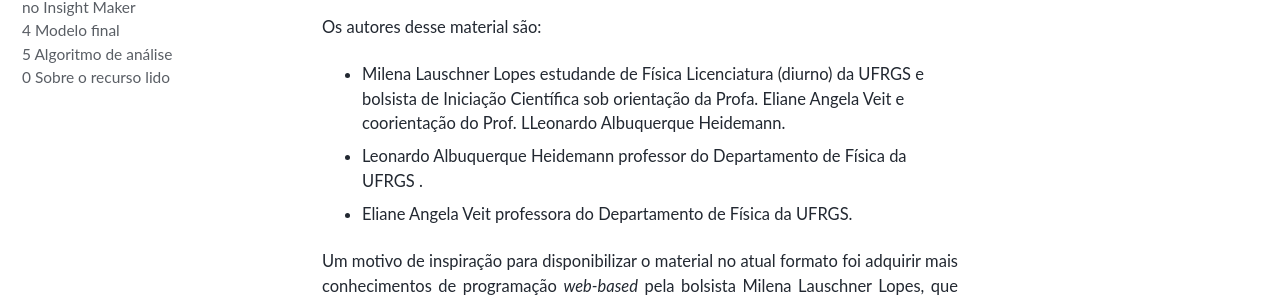
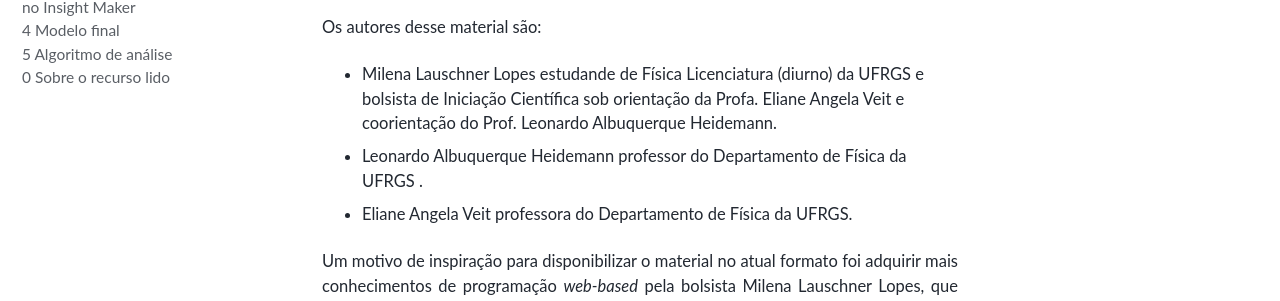
Before and after one commit to milenalauschner/MM, a Jekyll site: the page built from _pages/sobre.md, in a window 1280 px wide and 900 px high. Shown: the part 469-770 px from the top of the window. Built offline with Jekyll 4.4.1, drawn with Linux system fonts in a browser that asks for light colours; cached includes are drawn as plain includes; nearby versions of some CDN libraries; some web fonts are replaced.

Commit message:
Update sobre.md

```diff
--- a/_pages/sobre.md
+++ b/_pages/sobre.md
@@ -16,7 +16,7 @@ Esse tutorial _online_ é o resultado de um trabalho de pesquisa feito no Instit
 Os autores desse material são:
 
 
-  * Milena Lauschner Lopes estudande de Física Licenciatura (diurno) da UFRGS e bolsista de Iniciação Científica sob orientação da Profa. Eliane Angela Veit e coorientação do Prof. LLeonardo Albuquerque Heidemann.
+  * Milena Lauschner Lopes estudande de Física Licenciatura (diurno) da UFRGS e bolsista de Iniciação Científica sob orientação da Profa. Eliane Angela Veit e coorientação do Prof. Leonardo Albuquerque Heidemann.
   * Leonardo Albuquerque Heidemann professor do Departamento de Física da UFRGS .
   * Eliane Angela Veit professora do Departamento de Física da UFRGS.
 
```
